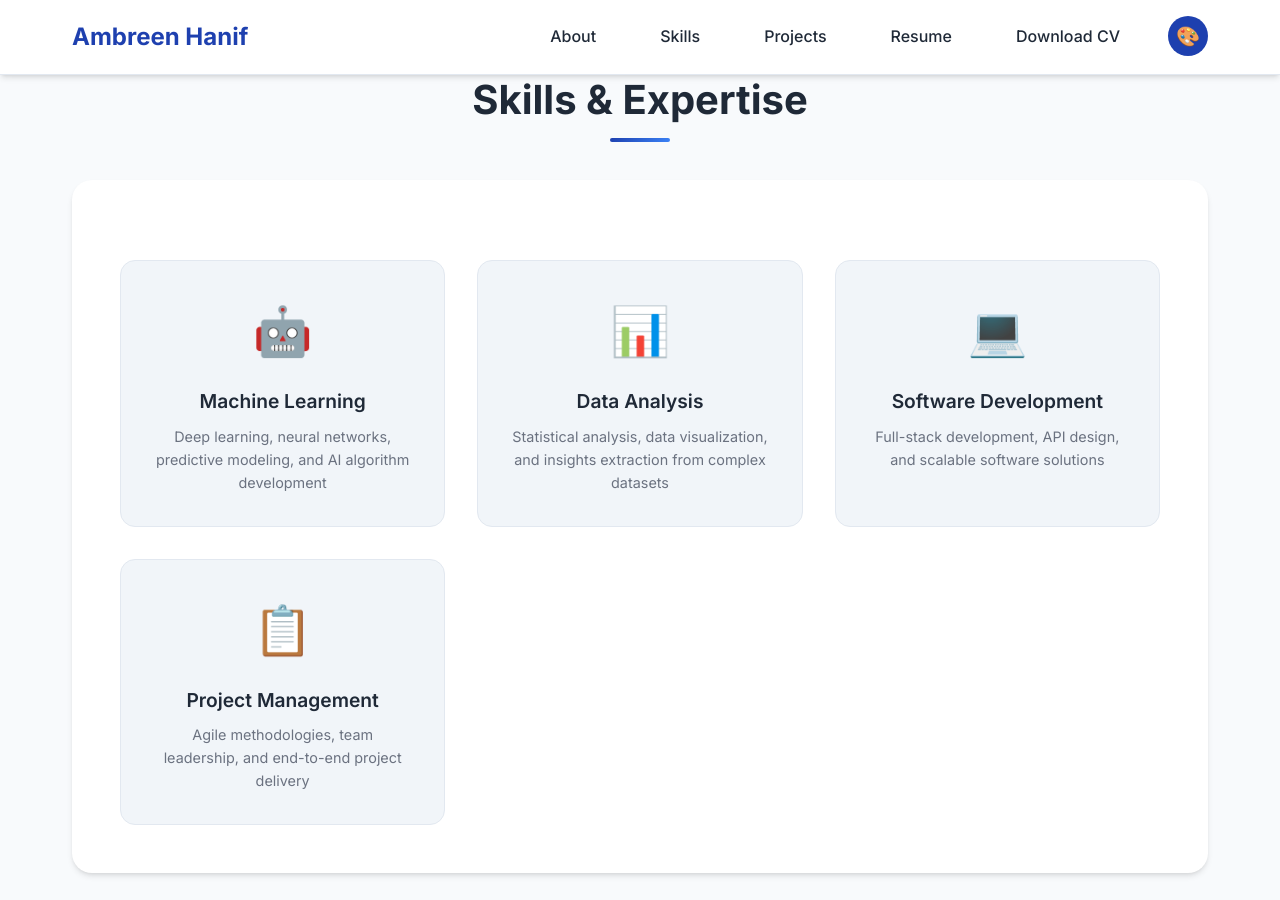
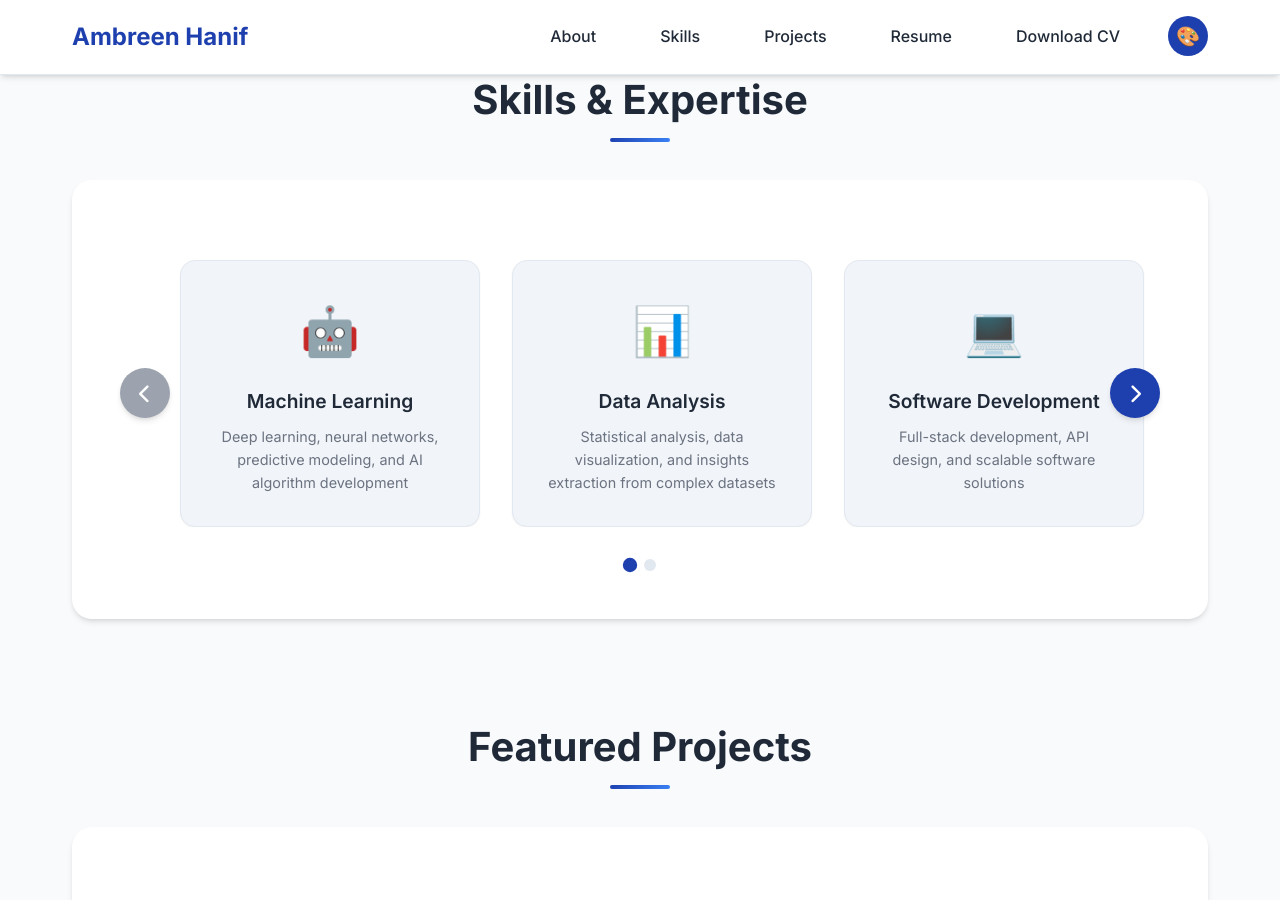
Before and after one commit to umberH/umberH.github.io, a Jekyll site: the page built from index.markdown, in a window 1280 px wide and 900 px high, scrolled down 1687 px. Built offline with Jekyll 4.4.1, drawn with Linux system fonts in a browser that asks for light colours.

Commit message:
Add interactive skills carousel with navigation arrows and dots

```diff
--- a/_layouts/default.html
+++ b/_layouts/default.html
@@ -147,6 +147,86 @@
       });
     }
 
+    // Skills carousel functionality
+    const skillsTrack = document.getElementById('skills-track');
+    const skillsPrevBtn = document.getElementById('skills-prev');
+    const skillsNextBtn = document.getElementById('skills-next');
+    const skillsDots = document.getElementById('skills-dots');
+
+    if (skillsTrack && skillsPrevBtn && skillsNextBtn) {
+      const skillCards = skillsTrack.querySelectorAll('.skill-card');
+      const cardWidth = 300 + 32; // card width + gap
+      const cardsPerView = Math.floor(skillsTrack.parentElement.offsetWidth / cardWidth);
+      const totalSlides = Math.ceil(skillCards.length / cardsPerView);
+      let currentSlide = 0;
+
+      // Create dots
+      for (let i = 0; i < totalSlides; i++) {
+        const dot = document.createElement('div');
+        dot.className = 'carousel-dot';
+        if (i === 0) dot.classList.add('active');
+        dot.addEventListener('click', () => goToSlide(i));
+        skillsDots.appendChild(dot);
+      }
+
+      function updateCarousel() {
+        const translateX = -currentSlide * cardWidth * cardsPerView;
+        skillsTrack.style.transform = `translateX(${translateX}px)`;
+
+        // Update dots
+        document.querySelectorAll('.carousel-dot').forEach((dot, index) => {
+          dot.classList.toggle('active', index === currentSlide);
+        });
+
+        // Update buttons
+        skillsPrevBtn.disabled = currentSlide === 0;
+        skillsNextBtn.disabled = currentSlide === totalSlides - 1;
+      }
+
+      function goToSlide(slideIndex) {
+        currentSlide = slideIndex;
+        updateCarousel();
+      }
+
+      function nextSlide() {
+        if (currentSlide < totalSlides - 1) {
+          currentSlide++;
+          updateCarousel();
+        }
+      }
+
+      function prevSlide() {
+        if (currentSlide > 0) {
+          currentSlide--;
+          updateCarousel();
+        }
+      }
+
+      // Event listeners
+      skillsNextBtn.addEventListener('click', nextSlide);
+      skillsPrevBtn.addEventListener('click', prevSlide);
+
+      // Keyboard navigation
+      document.addEventListener('keydown', function(e) {
+        if (e.key === 'ArrowLeft') {
+          prevSlide();
+        } else if (e.key === 'ArrowRight') {
+          nextSlide();
+        }
+      });
+
+      // Initialize
+      updateCarousel();
+
+      // Handle window resize
+      window.addEventListener('resize', function() {
+        const newCardsPerView = Math.floor(skillsTrack.parentElement.offsetWidth / cardWidth);
+        if (newCardsPerView !== cardsPerView) {
+          location.reload(); // Simple solution for responsive behavior
+        }
+      });
+    }
+
     // Color scheme switcher
     const colorSchemes = [
       'color-scheme-purple',
--- a/assets/css/style.css
+++ b/assets/css/style.css
@@ -328,26 +328,102 @@ main {
   box-shadow: var(--shadow-md);
 }
 
-.skills-grid {
-  display: grid;
-  grid-template-columns: repeat(auto-fit, minmax(250px, 1fr));
-  gap: 2rem;
+.skills-carousel {
+  position: relative;
+  display: flex;
+  align-items: center;
   margin-top: 2rem;
 }
 
+.skills-container {
+  overflow: hidden;
+  width: 100%;
+  padding: 0 60px;
+}
+
+.skills-track {
+  display: flex;
+  transition: transform 0.5s ease;
+  gap: 2rem;
+}
+
 .skill-card {
+  flex: 0 0 300px;
   background: var(--background-card);
   padding: 2rem;
   border-radius: 15px;
   text-align: center;
   transition: all 0.3s ease;
   border: 1px solid var(--border-color);
+  box-shadow: var(--shadow-sm);
 }
 
 .skill-card:hover {
   transform: translateY(-5px);
   box-shadow: var(--shadow-lg);
 }
+
+.carousel-btn {
+  position: absolute;
+  top: 50%;
+  transform: translateY(-50%);
+  background: var(--primary-color);
+  color: white;
+  border: none;
+  border-radius: 50%;
+  width: 50px;
+  height: 50px;
+  cursor: pointer;
+  display: flex;
+  align-items: center;
+  justify-content: center;
+  font-size: 1.2rem;
+  transition: all 0.3s ease;
+  z-index: 10;
+  box-shadow: var(--shadow-md);
+}
+
+.carousel-btn:hover {
+  background: var(--secondary-color);
+  transform: translateY(-50%) scale(1.1);
+}
+
+.carousel-btn:disabled {
+  background: var(--text-light);
+  cursor: not-allowed;
+  transform: translateY(-50%) scale(1);
+}
+
+.carousel-btn-prev {
+  left: 0;
+}
+
+.carousel-btn-next {
+  right: 0;
+}
+
+.carousel-dots {
+  display: flex;
+  justify-content: center;
+  gap: 0.5rem;
+  margin-top: 2rem;
+}
+
+.carousel-dot {
+  width: 12px;
+  height: 12px;
+  border-radius: 50%;
+  background: var(--border-color);
+  cursor: pointer;
+  transition: all 0.3s ease;
+}
+
+.carousel-dot.active {
+  background: var(--primary-color);
+  transform: scale(1.2);
+}
+
+
 
 .skill-icon {
   font-size: 3rem;
@@ -787,6 +863,20 @@ main {
     grid-template-columns: 1fr;
   }
 
+  .skills-container {
+    padding: 0 50px;
+  }
+
+  .skill-card {
+    flex: 0 0 280px;
+  }
+
+  .carousel-btn {
+    width: 45px;
+    height: 45px;
+    font-size: 1rem;
+  }
+
   .footer-main {
     grid-template-columns: 1fr;
     gap: 2rem;
--- a/index.markdown
+++ b/index.markdown
@@ -39,28 +39,52 @@ author: Ambreen Hanif
     <section id="skills" class="section">
       <h2 class="section-title">Skills & Expertise</h2>
       <div class="skills-section">
-        <div class="skills-grid">
-          <div class="skill-card">
-            <div class="skill-icon">🤖</div>
-            <h3 class="skill-name">Machine Learning</h3>
-            <p class="skill-description">Deep learning, neural networks, predictive modeling, and AI algorithm development</p>
+        <div class="skills-carousel">
+          <button class="carousel-btn carousel-btn-prev" id="skills-prev">
+            <i class="fas fa-chevron-left"></i>
+          </button>
+
+          <div class="skills-container">
+            <div class="skills-track" id="skills-track">
+              <div class="skill-card">
+                <div class="skill-icon">🤖</div>
+                <h3 class="skill-name">Machine Learning</h3>
+                <p class="skill-description">Deep learning, neural networks, predictive modeling, and AI algorithm development</p>
+              </div>
+              <div class="skill-card">
+                <div class="skill-icon">📊</div>
+                <h3 class="skill-name">Data Analysis</h3>
+                <p class="skill-description">Statistical analysis, data visualization, and insights extraction from complex datasets</p>
+              </div>
+              <div class="skill-card">
+                <div class="skill-icon">💻</div>
+                <h3 class="skill-name">Software Development</h3>
+                <p class="skill-description">Full-stack development, API design, and scalable software solutions</p>
+              </div>
+              <div class="skill-card">
+                <div class="skill-icon">📋</div>
+                <h3 class="skill-name">Project Management</h3>
+                <p class="skill-description">Agile methodologies, team leadership, and end-to-end project delivery</p>
+              </div>
+              <div class="skill-card">
+                <div class="skill-icon">🔬</div>
+                <h3 class="skill-name">Research & Development</h3>
+                <p class="skill-description">Innovation, experimentation, and cutting-edge technology research</p>
+              </div>
+              <div class="skill-card">
+                <div class="skill-icon">📈</div>
+                <h3 class="skill-name">Business Intelligence</h3>
+                <p class="skill-description">Data-driven insights, KPI tracking, and strategic decision support</p>
+              </div>
+            </div>
           </div>
-          <div class="skill-card">
-            <div class="skill-icon">📊</div>
-            <h3 class="skill-name">Data Analysis</h3>
-            <p class="skill-description">Statistical analysis, data visualization, and insights extraction from complex datasets</p>
-          </div>
-          <div class="skill-card">
-            <div class="skill-icon">💻</div>
-            <h3 class="skill-name">Software Development</h3>
-            <p class="skill-description">Full-stack development, API design, and scalable software solutions</p>
-          </div>
-          <div class="skill-card">
-            <div class="skill-icon">📋</div>
-            <h3 class="skill-name">Project Management</h3>
-            <p class="skill-description">Agile methodologies, team leadership, and end-to-end project delivery</p>
-          </div>
+
+          <button class="carousel-btn carousel-btn-next" id="skills-next">
+            <i class="fas fa-chevron-right"></i>
+          </button>
         </div>
+
+        <div class="carousel-dots" id="skills-dots"></div>
       </div>
     </section>
 
```
